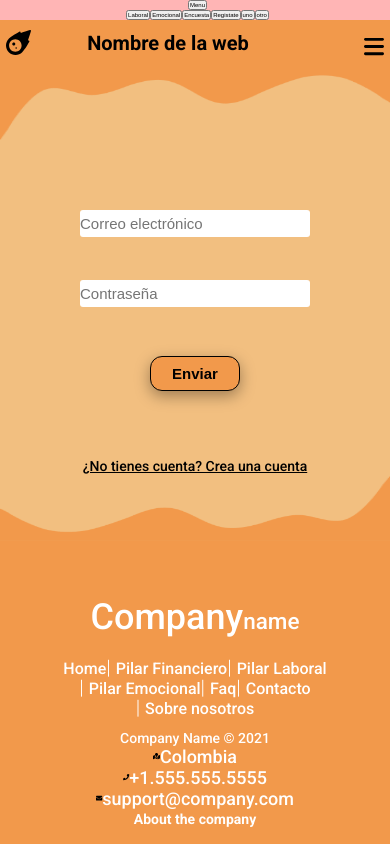
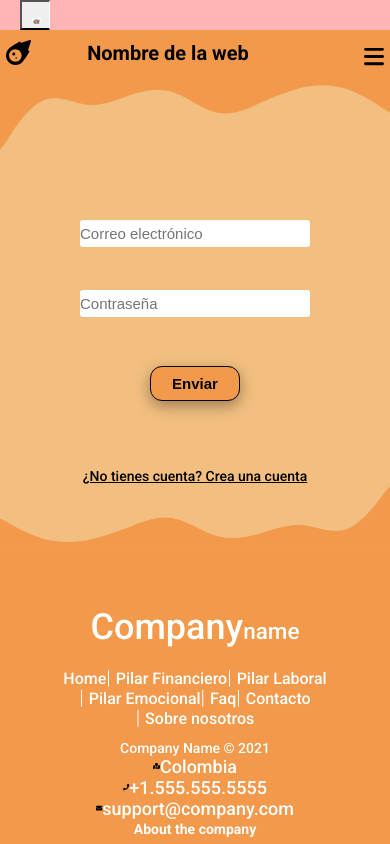
Before and after one commit to creator-krixus/hackatonFrontend, a React (Create React App) app: page /login in a window 390 px wide. Shown: the top 844 px of the page. Built offline with nearby package versions, Linux system fonts and the light colour scheme.

Commit message:
Fix: menu Style

```diff
--- a/src/components/menu/Menu.css
+++ b/src/components/menu/Menu.css
@@ -0,0 +1,63 @@
+
+
+
+
+.boton{
+    flex-grow: 1;
+    padding: 5px 20px;
+    border-radius: 20%;
+    display: block;
+    text-decoration: none;
+
+}
+
+.label{
+    display: none;
+    width: 30px;
+    height: 30px;
+    padding: 10px;
+    border-right: 1px solid #fff;
+
+
+}
+
+label:hover{
+ cursor:pointer;
+ background: rgba(0,0 ,0 ,0.3 alpha);
+}
+
+.menu{
+    margin: 0;
+    list-style: none;
+    padding: 0;
+    display: flex;
+    justify-content: flex-end;
+    flex-direction: column;
+}
+
+.menu .boton:hover {
+    background: rgba(0,0 ,0 ,0.3 alpha);
+}
+
+.menu boton  {
+    flex-grow: 1;
+    border-right: 1px solid #fff;
+}
+
+@media (max-width:768px){
+
+    .label{
+        display: block;
+    }
+    .menu{
+        position: absolute;
+        flex-direction: column;
+        width: 70%;
+        margin-right: -70%;
+        transition: all 0.5s;
+    }
+
+    #btn-menu:checked ~ .menu{
+        margin: 0;
+    }
+}
--- a/src/components/menu/Menu.jsx
+++ b/src/components/menu/Menu.jsx
@@ -1,6 +1,7 @@
 import React,{useState} from 'react'
 import './Menu.css'
 import {Dropdown, DropdownItem, DropdownMenu, DropdownToggle} from 'reactstrap'
+import girls from '../../assets/images/girls.png'
 
 
 export default function Menu() {
@@ -14,17 +15,19 @@ export default function Menu() {
 
         <div className="container-emo">
             <Dropdown isOpen={dropdown} toggle={abrirCerrarDropdown}>
-                <DropdownToggle header>
-                    Menu
+                <DropdownToggle header className='label'>
+                    <label htmlFor="btn-menu" className='btn-menu'>
+                        <img className="test--img image" src={girls} alt="Work from home" />
+                    </label>
                 </DropdownToggle>
 
-                <DropdownMenu>
-                   <DropdownItem> Laboral </DropdownItem>
-                    <DropdownItem> Emocional </DropdownItem>
-                    <DropdownItem> Encuesta </DropdownItem>
-                    <DropdownItem>  Registate </DropdownItem>
-                    <DropdownItem> uno </DropdownItem>
-                    <DropdownItem> otro</DropdownItem>
+                <DropdownMenu className='menu'>
+                    <DropdownItem className='boton'> Laboral </DropdownItem>
+                    <DropdownItem className='boton'> Emocional </DropdownItem>
+                    <DropdownItem className='boton'> Encuesta </DropdownItem>
+                    <DropdownItem className='boton'>  Registate </DropdownItem>
+                    <DropdownItem className='boton'> uno </DropdownItem>
+                    <DropdownItem className='boton'> otro</DropdownItem>
                 </DropdownMenu>
 
 
```
